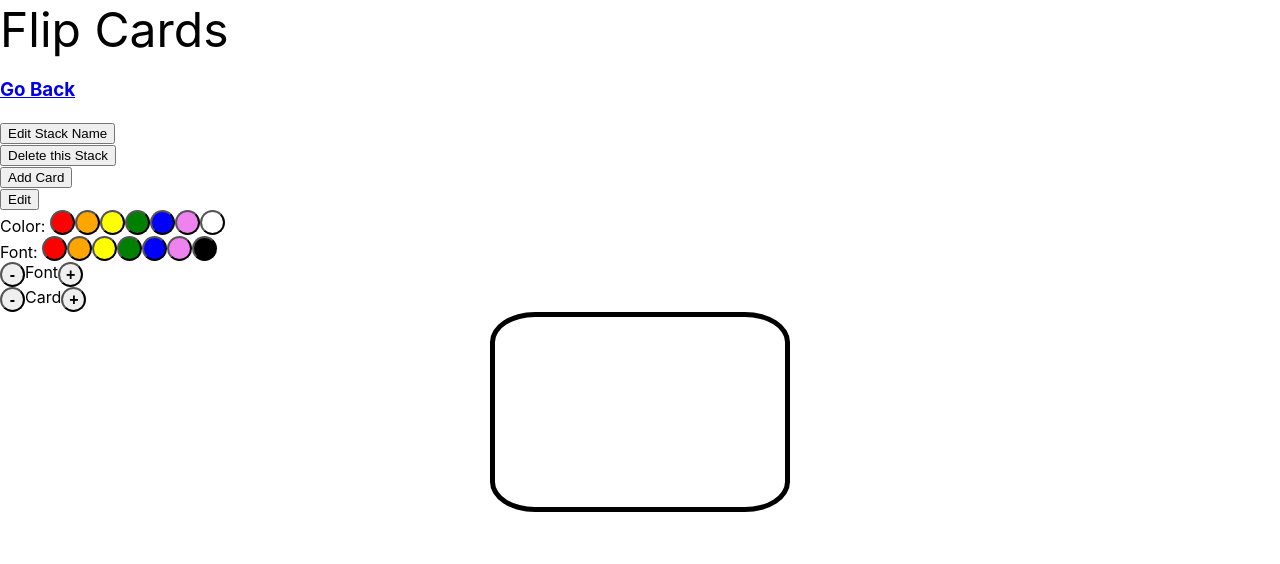
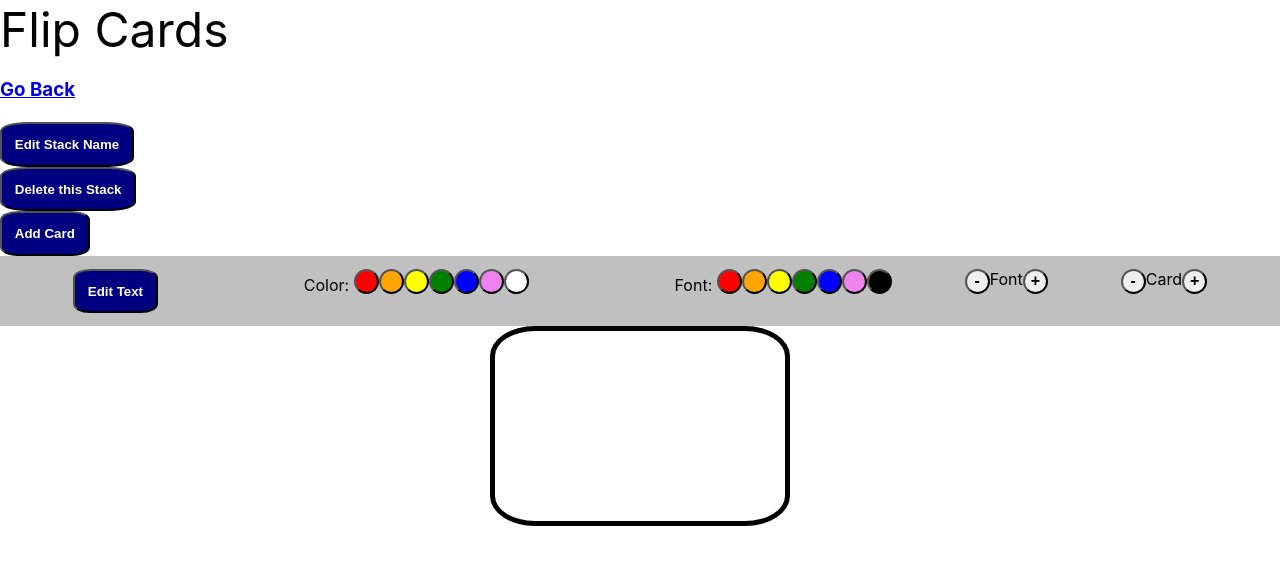
Before and after one commit to DestinFloyd/FlipCards, a React (Create React App) app in the folder client/: page /all/1 in a window 1280 px wide. Shown: the top 564 px of the page. Built offline with nearby package versions, Linux system fonts and the light colour scheme; no server answers.

Commit message:
lots of stylign progress with buttons

```diff
--- a/client/src/componets/Card.js
+++ b/client/src/componets/Card.js
@@ -1,8 +1,32 @@
 import React, { Component } from 'react';
 import axios from 'axios'
-import styled from 'styled-components'
+import styled, { keyframes } from 'styled-components'
 
-
+const fadeIt = keyframes`
+  0% {
+    transform: rotateX(180deg);
+  }
+  100% {
+    opacity: 0;
+  }
+`
+const showIt = keyframes`
+  0% {
+  }
+  75% {
+    opacity: 1;
+  }
+  100% {
+    opacity: 1;
+  }
+`
+const EditButton = styled.button`
+border-radius: 20%;
+background-color: navy;
+color: white;
+font-weight: bold;
+padding: 1%;
+`
 const Container = styled.div`
 display: flex;
 flex-direction: row;
@@ -27,7 +51,7 @@ justify-content: center;
 align-items: center;
 margin-left: 15px;
 ${OneCard}:hover & {
-    opacity: 0;
+    animation: .5s ${fadeIt} forwards;
 }
 `
 const Bottom = styled.div`
@@ -40,9 +64,9 @@ justify-content: center;
 align-items: center;
 text-align: center;
 margin-left: 15px;
+transform: rotateX('180deg');
 ${OneCard}:hover & {
-    opacity: 1;
-    text-align: center;
+    animation: 1s ${showIt} forwards;
 }
 `
 const RoundButton = styled.button`
@@ -56,6 +80,23 @@ background: ${props => props.color};
 const UpDownHolder = styled.div`
 display: flex;
 font-size: 16px;
+`
+const StylingHolder = styled.div`
+display: flex;
+flex-direction: row;
+justify-content: space-evenly;
+background-color: silver;
+padding-bottom: 1%;
+padding-top: 1%;
+
+
+
+
+
+
+
+
+
 `
 const WordHolder = styled.button`
 border: 5px solid black;
@@ -184,9 +225,11 @@ class Card extends Component {
 
         return (
             <div>
+            <StylingHolder>
+                <EditButton onClick={this.toggleEdit} > {this.state.showEdit ? "Done Editing" : "Edit Text"}</EditButton>
 
-                <button onClick={this.toggleEdit} > {this.state.showEdit ? "Done Editing" : "Edit"}</button>
                 <br />
+<div>
                 Color: <RoundButton onClick={(event) => { this.colorUpdate(1) }} color={"red"} ></RoundButton>
                 <RoundButton onClick={(event) => { this.colorUpdate(2) }} color={"orange"} ></RoundButton>
                 <RoundButton onClick={(event) => { this.colorUpdate(3) }} color={"yellow"} ></RoundButton>
@@ -194,7 +237,9 @@ class Card extends Component {
                 <RoundButton onClick={(event) => { this.colorUpdate(5) }} color={"blue"} ></RoundButton>
                 <RoundButton onClick={(event) => { this.colorUpdate(6) }} color={"violet"} ></RoundButton>
                 <RoundButton onClick={(event) => { this.colorUpdate(7) }} color={"white"} ></RoundButton>
+                </div>
                 <br />
+                <div>
                 Font: <RoundButton onClick={(event) => { this.fontColorUpdate(1) }} color={"red"} ></RoundButton>
                 <RoundButton onClick={(event) => { this.fontColorUpdate(2) }} color={"orange"} ></RoundButton>
                 <RoundButton onClick={(event) => { this.fontColorUpdate(3) }} color={"yellow"} ></RoundButton>
@@ -202,6 +247,7 @@ class Card extends Component {
                 <RoundButton onClick={(event) => { this.fontColorUpdate(5) }} color={"blue"} ></RoundButton>
                 <RoundButton onClick={(event) => { this.fontColorUpdate(6) }} color={"violet"} ></RoundButton>
                 <RoundButton onClick={(event) => { this.fontColorUpdate(7) }} color={"black"} ></RoundButton>
+                </div>
 
                 <UpDownHolder>
                     <RoundButton onClick={this.fontNumberDown}> - </RoundButton>
@@ -213,6 +259,7 @@ class Card extends Component {
                     <div>Card</div>
                     <RoundButton onClick={this.boxSizeUp}> + </RoundButton>
                 </UpDownHolder>
+                </StylingHolder>
 
                 <Container>
 
--- a/client/src/componets/EditSingleStack.js
+++ b/client/src/componets/EditSingleStack.js
@@ -1,6 +1,14 @@
 import React, { Component } from 'react';
 import axios from 'axios'
+import styled from 'styled-components'
 
+const SlightlyRoundedButton = styled.button`
+border-radius: 20%;
+background-color: #155084;
+color: white;
+font-weight: bold;
+padding: 1%;
+`
 class EditSingleStack extends Component {
     state = {
         name: ''
@@ -37,7 +45,7 @@ class EditSingleStack extends Component {
                             onChange={this.handleChange}
                         />
                     </div>
-                    <button >Submit New Stack Name</button>
+                    <SlightlyRoundedButton>Submit New Stack Name</SlightlyRoundedButton>
                 </form>
             </div>
         );
--- a/client/src/componets/SingleStack.js
+++ b/client/src/componets/SingleStack.js
@@ -3,7 +3,15 @@ import EditSingleStack from './EditSingleStack';
 import axios from 'axios'
 import { Link } from 'react-router-dom'
 import Card from './Card'
+import styled from 'styled-components'
 
+const SlightlyRoundedButton = styled.button`
+border-radius: 20%;
+background-color: navy;
+color: white;
+font-weight: bold;
+padding: 1%;
+`
 
 class SingleStack extends Component {
     state = {
@@ -48,7 +56,7 @@ class SingleStack extends Component {
                 <Link to={`/`}><h3>Go Back</h3></Link>
 
                 <h1>{this.state.stackInfo.name}</h1>
-                <div><button onClick={this.toggleShowEditForm}>Edit Stack Name</button></div>
+                <div><SlightlyRoundedButton onClick={this.toggleShowEditForm}>Edit Stack Name</SlightlyRoundedButton></div>
 
                 {this.state.showEditForm ? <EditSingleStack
                     getSingleStack={this.getSingleStack}
@@ -56,8 +64,8 @@ class SingleStack extends Component {
                     toggleShowEditForm={this.toggleShowEditForm}
                 /> : null}
 
-                <div><button onClick={this.deleteStack}>Delete this Stack</button></div>
-                <button onClick={this.createNewQA} >Add Card</button>
+                <div><SlightlyRoundedButton onClick={this.deleteStack}>Delete this Stack</SlightlyRoundedButton></div>
+                <SlightlyRoundedButton onClick={this.createNewQA} >Add Card</SlightlyRoundedButton>
 
                 <Card toggleShowEditForm={this.toggleShowEditForm} setId={this.props.match.params.setId} stack={this.state.stackInfo.stack} getSingleStack={this.getSingleStack} />
 
--- a/client/src/componets/StackList.js
+++ b/client/src/componets/StackList.js
@@ -5,6 +5,13 @@ import AddStackForm from './AddStackForm';
 import styled from 'styled-components'
 import card from "./images/cards.png"
 
+const SlightlyRoundedButton = styled.button`
+border-radius: 20%;
+background-color: navy;
+color: white;
+font-weight: bold;
+padding: 1%;
+`
 const BoxOfStuff = styled.div`
 display: flex;
 flex-direction: row;
@@ -69,8 +76,8 @@ class StackList extends Component {
         return (
             <div>
 
-                <input type="text" id="searchBar" placeholder="Search..." onChange={this.searchIt}></input>
-                <button onClick={this.toggleAddStackForm}>Submit New Stack</button>
+                <input type="text" id="searchBar" placeholder="Search Stacks..." onChange={this.searchIt}></input>
+                <SlightlyRoundedButton onClick={this.toggleAddStackForm}>Submit New Stack</SlightlyRoundedButton>
                 {this.state.addStackForm ? <AddStackForm getAllStacks={this.getAllStacks} toggleAddStackForm={this.toggleAddStackForm} /> : null}
 
                 <BoxOfStuff>
```
